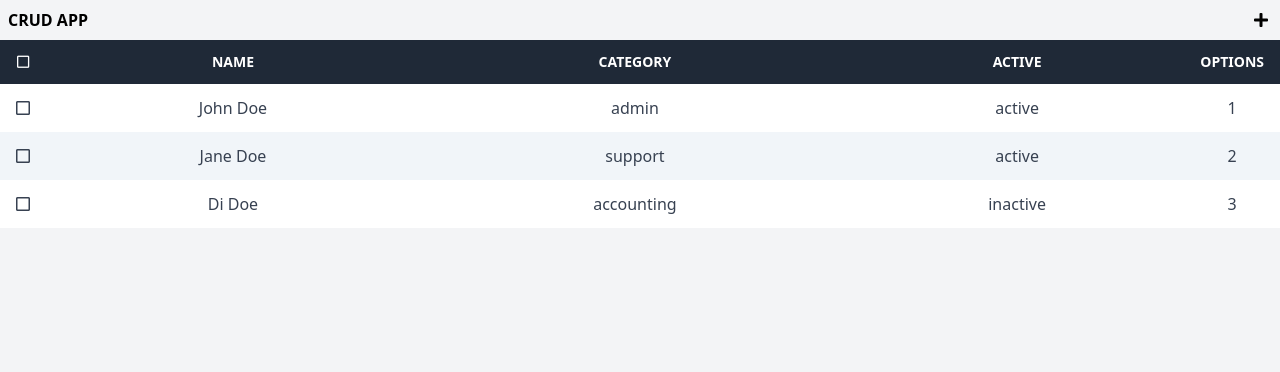
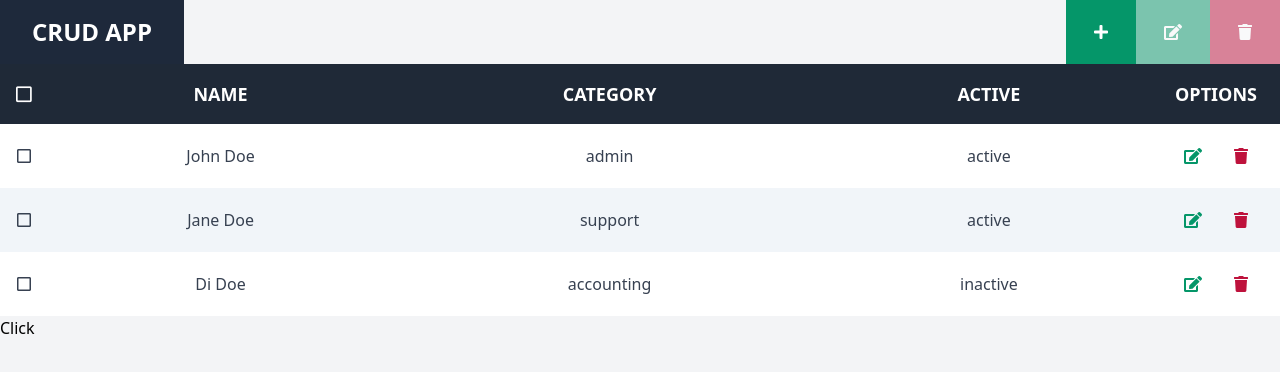
Before and after one commit to rjvillanueva89/crud-app, a Next.js app: page / in a window 1280 px wide. Shown: the top 372 px of the page. Built offline with nearby package versions, Linux system fonts and the light colour scheme; data requests are answered from the project's data file.

Commit message:
- added modal - updated table - experimenting with createContext and useContext

```diff
--- /dev/null
+++ b/components/users/modal/index.tsx
@@ -0,0 +1,91 @@
+import React, { ReactNode, createContext, useContext, useState } from 'react'
+import Link from 'next/link'
+
+type Props = {
+  // children?: ReactNode,
+  isOpen: boolean,
+  data?: object
+}
+
+// const UserModalContext = createContext({} as any);
+
+export default function Modal({ isOpen, data }: Props) {
+  // const {
+  //   setUserModal
+  // } = useContext(UserModalContext);
+
+  if(!isOpen) {
+    return null;
+  }
+
+  return(
+    <div className="flex items-center justify-center fixed left-0 bottom-0 w-full h-full bg-gray-800/50">
+      <div className="bg-white rounded-lg w-1/2">
+        <div className="flex flex-col items-start p-4">
+          <div className="flex items-center w-full">
+            <div className="text-gray-900 font-medium text-lg">My modal title</div>
+          </div>
+
+          <div className="bg-white shadow rounded-lg p-6">
+          <div className="grid lg:grid-cols-2 gap-6">
+            <div className="border focus-within:border-blue-500 focus-within:text-blue-500 transition-all duration-500 relative rounded p-1">
+              <div className="-mt-4 absolute tracking-wider px-1 uppercase text-xs">
+                <p>
+                  <label className="bg-white text-gray-600 px-1">First name *</label>
+                </p>
+              </div>
+              <p>
+                <input id="name" type="text" className="py-1 px-1 text-gray-900 outline-none block h-full w-full" />
+              </p>
+            </div>
+            <div className="border focus-within:border-blue-500 focus-within:text-blue-500 transition-all duration-500 relative rounded p-1">
+              <div className="-mt-4 absolute tracking-wider px-1 uppercase text-xs">
+                <p>
+                  <label className="bg-white text-gray-600 px-1">Last name *</label>
+                </p>
+              </div>
+              <p>
+                <input id="lastname" type="text" className="py-1 px-1 outline-none block h-full w-full" />
+              </p>
+            </div>
+            <div className="border focus-within:border-blue-500 focus-within:text-blue-500 transition-all duration-500 relative rounded p-1">
+              <div className="-mt-4 absolute tracking-wider px-1 uppercase text-xs">
+                <p>
+                  <label className="bg-white text-gray-600 px-1">Username *</label>
+                </p>
+              </div>
+              <p>
+                <input id="username" type="text" className="py-1 px-1 outline-none block h-full w-full" />
+              </p>
+            </div>
+            <div className="border focus-within:border-blue-500 focus-within:text-blue-500 transition-all duration-500 relative rounded p-1">
+              <div className="-mt-4 absolute tracking-wider px-1 uppercase text-xs">
+                <p>
+                  <label className="bg-white text-gray-600 px-1">Password *</label>
+                </p>
+              </div>
+              <p>
+                <input id="password" type="password" className="py-1 px-1 outline-none block h-full w-full" />
+              </p>
+            </div>
+          </div>
+          <div className="border-t mt-6 pt-3">
+            <button className="rounded text-gray-100 px-3 py-1 bg-blue-500 hover:shadow-inner hover:bg-blue-700 transition-all duration-300">
+              Save
+            </button>
+          </div>
+        </div>
+
+          <div className="ml-auto">
+            <button className="bg-blue-500 hover:bg-blue-700 text-white font-bold py-2 px-4 rounded">
+              Agree
+            </button>
+            <button className="bg-transparent hover:bg-gray-500 text-blue-700 font-semibold hover:text-white py-2 px-4 border border-blue-500 hover:border-transparent rounded">
+              Close
+            </button>
+          </div>
+        </div>
+      </div>
+    </div>
+  )
+}
--- a/components/users/table/index.tsx
+++ b/components/users/table/index.tsx
@@ -1,7 +1,7 @@
 import { useQuery } from 'react-query'
 import Row from './row'
 
-export default function Table(Props) {
+export default function Table() {
   const { isLoading, error, data } = useQuery('fetchUsers', () =>
     fetch(process.env.DB_URL + 'users')
       .then(response => response.json())
@@ -10,12 +10,16 @@ export default function Table(Props) {
   return (
     <table className="w-full bg-white text-center">
       <thead className="bg-gray-800 text-white">
-        <tr>
-          <th className="py-3 px-4 uppercase font-semibold text-sm w-1"><i className="far fa-square"></i></th>
-          <th className="py-3 px-4 uppercase font-semibold text-sm">Name</th>
-          <th className="py-3 px-4 uppercase font-semibold text-sm">Category</th>
-          <th className="py-3 px-4 uppercase font-semibold text-sm">Active</th>
-          <th className="py-3 px-4 uppercase font-semibold text-sm w-3">Options</th>
+        <tr className="uppercase font-semibold text-lg">
+          <th className="p-4 w-1">
+            <button className="selectAll">
+              <i className="far fa-square"></i>
+            </button>
+          </th>
+          <th className="p-4">Name</th>
+          <th className="p-4">Category</th>
+          <th className="p-4">Active</th>
+          <th className="p-4 w-3">Options</th>
         </tr>
       </thead>
       <tbody className="text-gray-700">
--- a/components/users/table/row.tsx
+++ b/components/users/table/row.tsx
@@ -2,11 +2,22 @@ export default function Row({ ...Props }) {
   if(Props.data) {
     return (
       <tr className="even:bg-slate-100">
-        <td className="py-3 px-4"><i className="far fa-square"></i></td>
+        <td className="py-3 px-4">
+          <button className="selectRow">
+            <i className="far fa-square"></i>
+          </button>
+        </td>
         <td className="py-3 px-4">{Props.data.name}</td>
         <td className="py-3 px-4">{Props.data.category}</td>
         <td className="py-3 px-4">{Props.data.active ? 'active' : 'inactive'}</td>
-        <td className="py-3 px-4">{Props.data.id}</td>
+        <td className="py-3 px-4 flex">
+          <button className="h-full px-4 py-2 text-emerald-600">
+            <i className="fas fa-edit"></i>
+          </button>
+          <button className="h-full px-4 py-2 text-rose-700">
+            <i className="fas fa-trash"></i>
+          </button>
+        </td>
       </tr>
     )
   }
--- a/layout/index.tsx
+++ b/layout/index.tsx
@@ -1,4 +1,5 @@
 import React, { ReactNode } from 'react'
+import Link from 'next/link'
 
 type Props = {
   children?: ReactNode
@@ -8,12 +9,22 @@ export default function Layout({ children }: Props) {
   return (
     <div id="container" className="bg-gray-100 font-family-karla w-full min-h-screen">
       <header id="nav" className="flex">
-        <div id="app-title" className="flex-none p-2">
-          <h1 className="font-bold">CRUD APP</h1>
+        <div id="app-title" className="flex-none">
+          <Link href="/">
+            <a className="px-8 py-4 block text-2xl font-bold bg-slate-700 text-white hover:bg-slate-800">
+              <h1>CRUD APP</h1>
+            </a>
+          </Link>
         </div>
-        <div id="action" className="flex-1 text-right">
-          <button className="px-3 py-2">
-            <i className="fa fa-plus"></i>
+        <div id="action" className="flex flex-1 justify-end">
+          <button className="h-full px-7 bg-emerald-600 text-white">
+            <i className="fas fa-plus"></i>
+          </button>
+          <button className="h-full px-7 bg-emerald-600 text-white opacity-50 cursor-not-allowed">
+            <i className="fas fa-edit"></i>
+          </button>
+          <button className="h-full px-7 bg-rose-700 text-white opacity-50 cursor-not-allowed">
+            <i className="fas fa-trash"></i>
           </button>
         </div>
       </header>
--- a/pages/index-bk.tsx
+++ /dev/null
@@ -1,72 +0,0 @@
-import type { NextPage } from 'next'
-import Head from 'next/head'
-import Image from 'next/image'
-import styles from '../styles/Home.module.css'
-
-const Home: NextPage = () => {
-  return (
-    <div className={styles.container}>
-      <Head>
-        <title>Create Next App</title>
-        <meta name="description" content="Generated by create next app" />
-        <link rel="icon" href="/favicon.ico" />
-      </Head>
-
-      <main className={styles.main}>
-        <h1 className={styles.title}>
-          Welcome to <a href="https://nextjs.org">Next.js!</a>
-        </h1>
-
-        <p className={styles.description}>
-          Get started by editing{' '}
-          <code className={styles.code}>pages/index.tsx</code>
-        </p>
-
-        <div className={styles.grid}>
-          <a href="https://nextjs.org/docs" className={styles.card}>
-            <h2>Documentation &rarr;</h2>
-            <p>Find in-depth information about Next.js features and API.</p>
-          </a>
-
-          <a href="https://nextjs.org/learn" className={styles.card}>
-            <h2>Learn &rarr;</h2>
-            <p>Learn about Next.js in an interactive course with quizzes!</p>
-          </a>
-
-          <a
-            href="https://github.com/vercel/next.js/tree/canary/examples"
-            className={styles.card}
-          >
-            <h2>Examples &rarr;</h2>
-            <p>Discover and deploy boilerplate example Next.js projects.</p>
-          </a>
-
-          <a
-            href="https://vercel.com/new?utm_source=create-next-app&utm_medium=default-template&utm_campaign=create-next-app"
-            className={styles.card}
-          >
-            <h2>Deploy &rarr;</h2>
-            <p>
-              Instantly deploy your Next.js site to a public URL with Vercel.
-            </p>
-          </a>
-        </div>
-      </main>
-
-      <footer className={styles.footer}>
-        <a
-          href="https://vercel.com?utm_source=create-next-app&utm_medium=default-template&utm_campaign=create-next-app"
-          target="_blank"
-          rel="noopener noreferrer"
-        >
-          Powered by{' '}
-          <span className={styles.logo}>
-            <Image src="/vercel.svg" alt="Vercel Logo" width={72} height={16} />
-          </span>
-        </a>
-      </footer>
-    </div>
-  )
-}
-
-export default Home
--- a/pages/index.tsx
+++ b/pages/index.tsx
@@ -1,16 +1,27 @@
 import type { NextPage } from 'next'
-import { useState, useEffect } from 'react';
+import { createContext, useState } from 'react';
 import { useQuery } from "react-query";
 import Layout from '../layout'
 import UsersTable from '../components/users/table'
+import UserModal from '../components/users/modal'
+
+export const UserModalContext = createContext({} as any);
 
 const Home: NextPage = () => {
 
+  const [userModal, setUserModal] = useState({ isOpen: false });
+
+  const ShowModal = function () { setUserModal({ isOpen: true }) }
+  const HideModal = function () { setUserModal({ isOpen: false }) }
 
   return (
-    <Layout>
-      <UsersTable />
-    </Layout>
+    <UserModalContext.Provider value={{ ShowModal, HideModal }}>
+      <Layout>
+        <UserModal isOpen={userModal.isOpen} />
+        <UsersTable />
+        <button onClick={ShowModal}>Click</button>
+      </Layout>
+    </UserModalContext.Provider>
   )
 }
 
```
